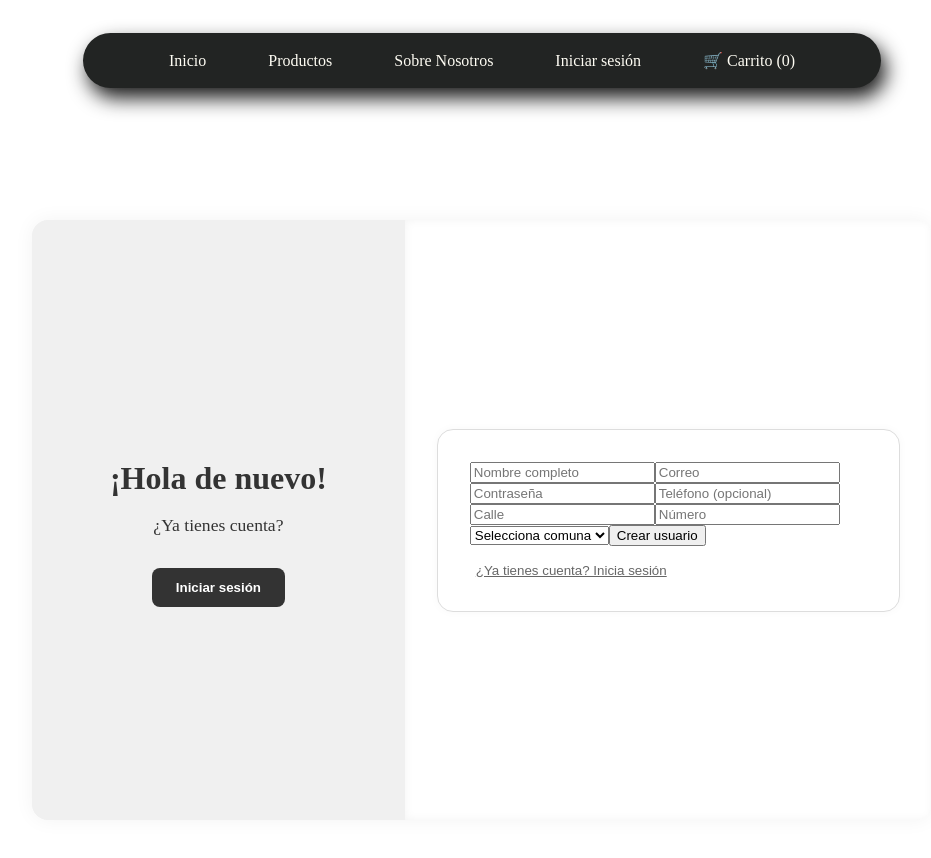
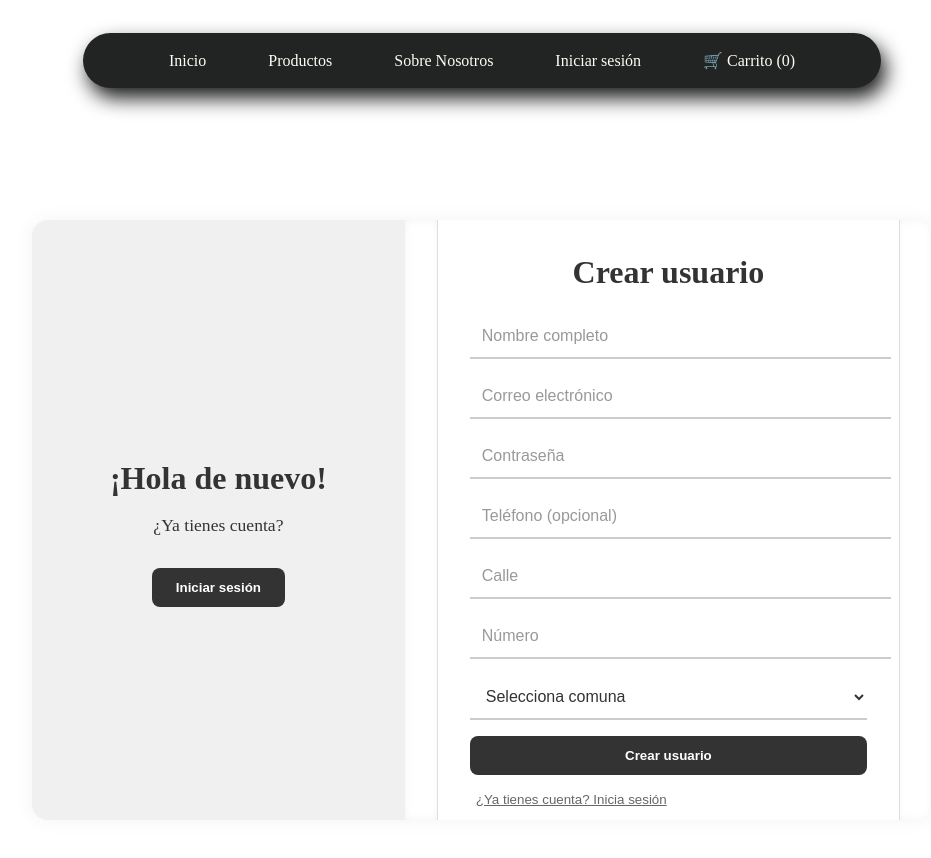
Before and after one commit to McLovin0809/front-zapa, a React (Vite) app: page /register in a window 1280 px wide. Shown: the top 858 px of the page, without its empty margins (158-1089 px from the left). Built offline with nearby package versions, Linux system fonts and the light colour scheme.

Commit message:
arreglo visual

```diff
--- a/src/pages/auth/CreateUser.jsx
+++ b/src/pages/auth/CreateUser.jsx
@@ -7,7 +7,21 @@ import "../../style/pages/AuthPanel.css";
 const comunas = [
   { idComuna: 1, nombre: "Santiago Centro" },
   { idComuna: 2, nombre: "Providencia" },
-  // ...
+  { idComuna: 3, nombre: "Arica" },
+  { idComuna: 4, nombre: "Iquique" },
+  { idComuna: 5, nombre: "Antofagasta" },
+  { idComuna: 6, nombre: "Copiapó" },
+  { idComuna: 7, nombre: "La Serena" },
+  { idComuna: 8, nombre: "Valparaíso" },
+  { idComuna: 9, nombre: "Rancagua" },
+  { idComuna: 10, nombre: "Talca" },
+  { idComuna: 11, nombre: "Chillán" },
+  { idComuna: 12, nombre: "Concepción" },
+  { idComuna: 13, nombre: "Temuco" },
+  { idComuna: 14, nombre: "Valdivia" },
+  { idComuna: 15, nombre: "Puerto Montt" },
+  { idComuna: 16, nombre: "Coyhaique" },
+  { idComuna: 17, nombre: "Punta Arenas" }
 ];
 
 const CreateUser = () => {
@@ -25,7 +39,10 @@ const CreateUser = () => {
     const { name, value } = e.target;
     if (name.startsWith("direccion.")) {
       const field = name.split(".")[1];
-      setForm((prev) => ({ ...prev, direccion: { ...prev.direccion, [field]: value } }));
+      setForm((prev) => ({
+        ...prev,
+        direccion: { ...prev.direccion, [field]: value }
+      }));
     } else {
       setForm((prev) => ({ ...prev, [name]: value }));
     }
@@ -35,16 +52,19 @@ const CreateUser = () => {
     e.preventDefault();
 
     const { nombre, email, clave, direccion } = form;
-
     if (!nombre || !email || !clave || !direccion.calle || !direccion.numero || !direccion.idComuna) {
       alert("Completa todos los campos obligatorios");
       return;
     }
 
-    // Define rol por dominio (ejemplo)
-    let rolId = null;
+    // Rol según dominio del correo
+    let rolId;
     if (email.endsWith("@admin.com")) rolId = 1;
-    else rolId = 2;
+    else if (email.endsWith("@cliente.com")) rolId = 2;
+    else {
+      alert("El correo debe terminar en @admin.com o @cliente.com");
+      return;
+    }
 
     setLoading(true);
 
@@ -73,24 +93,37 @@ const CreateUser = () => {
     }
   };
 
+  const comunaOptions = [
+    { label: "Selecciona comuna", value: "" },
+    ...comunas.map((c) => ({ label: c.nombre, value: c.idComuna }))
+  ];
+
+  const createUserData = [
+    { type: "text", text: [{ content: "Crear usuario", variant: "h1", className: "auth-title" }] },
+    {
+      type: "inputs",
+      inputs: [
+        { type: "text", placeholder: "Nombre completo", name: "nombre", value: form.nombre, onChange: handleChange, required: true, className: "auth-input" },
+        { type: "email", placeholder: "Correo electrónico", name: "email", value: form.email, onChange: handleChange, required: true, className: "auth-input" },
+        { type: "password", placeholder: "Contraseña", name: "clave", value: form.clave, onChange: handleChange, required: true, className: "auth-input" },
+        { type: "text", placeholder: "Teléfono (opcional)", name: "telefono", value: form.telefono, onChange: handleChange, className: "auth-input" },
+        { type: "text", placeholder: "Calle", name: "direccion.calle", value: form.direccion.calle, onChange: handleChange, required: true, className: "auth-input" },
+        { type: "text", placeholder: "Número", name: "direccion.numero", value: form.direccion.numero, onChange: handleChange, required: true, className: "auth-input" },
+        { type: "select", name: "direccion.idComuna", value: form.direccion.idComuna, onChange: handleChange, options: comunaOptions, required: true, className: "auth-input" }
+      ],
+      className: "auth-inputs"
+    },
+    { type: "button", text: loading ? "Creando usuario..." : "Crear usuario", onClick: handleSubmit, disabled: loading, className: loading ? "auth-button loading" : "auth-button" }
+  ];
+
   return (
-    <main>
-      <form onSubmit={handleSubmit}>
-        <input name="nombre" value={form.nombre} onChange={handleChange} placeholder="Nombre completo" required />
-        <input type="email" name="email" value={form.email} onChange={handleChange} placeholder="Correo" required />
-        <input type="password" name="clave" value={form.clave} onChange={handleChange} placeholder="Contraseña" required />
-        <input name="telefono" value={form.telefono} onChange={handleChange} placeholder="Teléfono (opcional)" />
-        <input name="direccion.calle" value={form.direccion.calle} onChange={handleChange} placeholder="Calle" required />
-        <input name="direccion.numero" value={form.direccion.numero} onChange={handleChange} placeholder="Número" required />
-        <select name="direccion.idComuna" value={form.direccion.idComuna} onChange={handleChange} required>
-          <option value="">Selecciona comuna</option>
-          {comunas.map(c => <option key={c.idComuna} value={c.idComuna}>{c.nombre}</option>)}
-        </select>
-        <button type="submit" disabled={loading}>
-          {loading ? "Creando usuario..." : "Crear usuario"}
-        </button>
-      </form>
-    </main>
+    <div className="auth-page">
+      <main className="auth-container">
+        <form onSubmit={handleSubmit} className="auth-form">
+          <Forms content={createUserData} />
+        </form>
+      </main>
+    </div>
   );
 };
 
--- a/src/pages/auth/Login.jsx
+++ b/src/pages/auth/Login.jsx
@@ -1,5 +1,6 @@
 import React, { useState, useContext } from "react";
 import { useNavigate } from "react-router-dom";
+import Forms from "../../components/templates/Forms";
 import UsuarioService from "../../services/UsuarioService";
 import { AuthContext } from "../../context/AuthContext";
 import "../../style/pages/AuthPanel.css";
@@ -16,19 +17,26 @@ const Login = () => {
 
   const handleSubmit = async (e) => {
     e.preventDefault();
+
     if (!form.email || !form.clave) {
       alert("Completa todos los campos");
       return;
     }
+
     setLoading(true);
 
     try {
       const { data } = await UsuarioService.login(form);
 
-      // Guardar y setear contexto
-      login({ nombre: data.usuario, email: data.email, rol: data.rol }, data.token);
+      console.log("Login OK:", data);
 
-      // Redirección por rol (mejor que por email)
+      // ✅ Guardar en contexto y localStorage
+      login(
+        { nombre: data.usuario, email: data.email, rol: data.rol },
+        data.token
+      );
+
+      // ✅ Redirección por rol
       if (data.rol === "ADMIN") {
         navigate("/Admin/HomeAdmin");
       } else {
@@ -42,32 +50,27 @@ const Login = () => {
     }
   };
 
+  const loginData = [
+    { type: "text", text: [{ content: "Iniciar sesión", variant: "h1", className: "auth-title" }] },
+    {
+      type: "inputs",
+      inputs: [
+        { type: "email", placeholder: "Correo electrónico", name: "email", value: form.email, onChange: handleChange, required: true, autoComplete: "email", className: "auth-input" },
+        { type: "password", placeholder: "Contraseña", name: "clave", value: form.clave, onChange: handleChange, required: true, autoComplete: "current-password", className: "auth-input" },
+      ],
+      className: "auth-inputs",
+    },
+    { type: "button", text: loading ? "Ingresando..." : "Iniciar sesión", onClick: handleSubmit, disabled: loading, className: loading ? "auth-button loading" : "auth-button" },
+  ];
+
   return (
-    <main>
-      <form onSubmit={handleSubmit}>
-        <input
-          type="email"
-          name="email"
-          placeholder="Correo electrónico"
-          value={form.email}
-          onChange={handleChange}
-          required
-          autoComplete="email"
-        />
-        <input
-          type="password"
-          name="clave"
-          placeholder="Contraseña"
-          value={form.clave}
-          onChange={handleChange}
-          required
-          autoComplete="current-password"
-        />
-        <button type="submit" disabled={loading}>
-          {loading ? "Ingresando..." : "Iniciar sesión"}
-        </button>
-      </form>
-    </main>
+    <div className="auth-page">
+      <main className="auth-container">
+        <form onSubmit={handleSubmit} className="auth-form">
+          <Forms content={loginData} />
+        </form>
+      </main>
+    </div>
   );
 };
 
```
